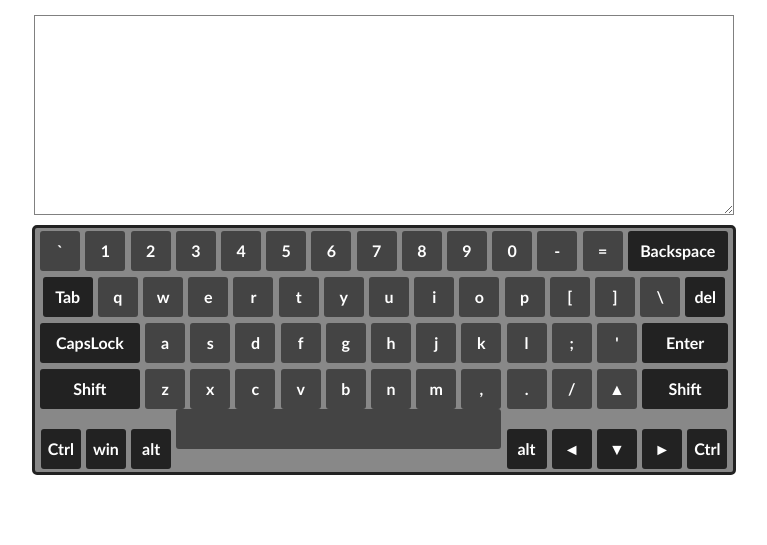
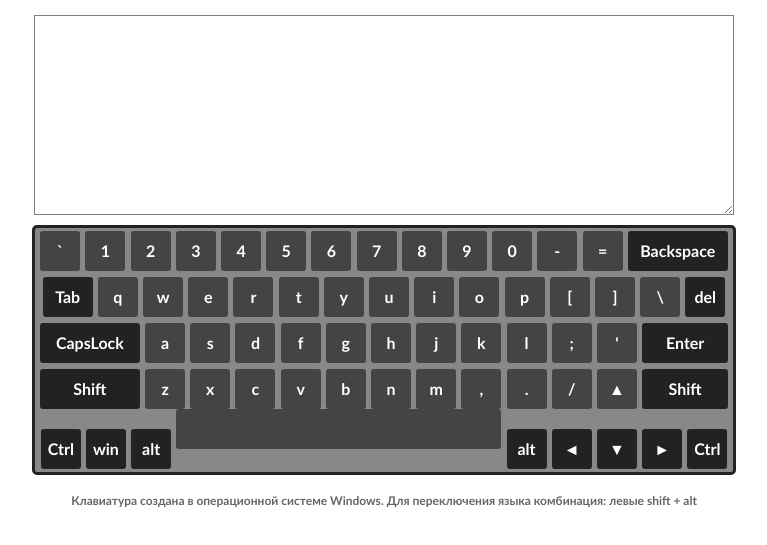
Before and after one commit to PopovaOlha/virtual-keyboard, a website with bundled scripts: page html/index.html in a window 1280 px wide. Shown: the part 55-600 px from the top of the page, without its empty margins (256-1023 px from the left). Built offline with nearby package versions, Linux system fonts and the light colour scheme.

Commit message:
refactor: add a uppercase for title

```diff
--- a/html/index.html
+++ b/html/index.html
@@ -7,7 +7,7 @@
     <link rel="icon" href="../assets/image-1.ico">
     <link href="https://fonts.googleapis.com/css2?family=Material+Icons" rel="stylesheet">
     <link rel="stylesheet" href="../styles/style.css">
-    <title>Virtual-keyboard</title>
+    <title>Virtual-Keyboard</title>
 </head>
 <body class="body">
 
--- a/js/app.js
+++ b/js/app.js
@@ -9,6 +9,7 @@ const Keyboard = {
     main: null,
     keysContainer: null,
     engContainer: null,
+    textContent: null,
     keys: [],
     changeKeys: [],
   },
@@ -25,7 +26,7 @@ const Keyboard = {
 
   init({ elements } = this) {
     let {
-      container, title, textArea, main, keysContainer, engContainer,
+      container, title, textArea, main, keysContainer, engContainer, textContent,
     } = elements;
 
     // create elements
@@ -35,15 +36,18 @@ const Keyboard = {
     main = document.createElement('div');
     keysContainer = document.createElement('div');
     engContainer = document.createElement('div');
+    textContent = document.createElement('p');
 
     // setup elements
     container.classList.add('container');
     title.classList.add('keyboard-title');
     title.innerHTML = 'RSS Виртуальная клавиатура';
+    textContent.innerHTML = 'Клавиатура создана в операционной системе Windows. Для переключения языка комбинация: левыe shift + alt';
     textArea.classList.add('body--textarea');
     main.classList.add('keyboard');
     keysContainer.classList.add('keyboard__keys');
     engContainer.classList.add('change__keys', 'hidden');
+    textContent.classList.add('text');
     keysContainer.appendChild(this._createKeys(keyLayout));
     engContainer.appendChild(this._createKeys(langKeys));
     this.elements.keys = keysContainer.childNodes;
@@ -59,7 +63,7 @@ const Keyboard = {
     // add to DOM
     container.append(title, textArea);
     main.append(keysContainer, engContainer);
-    document.body.append(container, main);
+    document.body.append(container, main, textContent);
 
     // automatically use keyboard for elements with .body--textarea
     document.querySelectorAll('.body--textarea').forEach((element) => {
--- a/styles/style.css
+++ b/styles/style.css
@@ -97,3 +97,10 @@
 .hidden{
     display:none;
 }
+.text {
+    margin-top: 20px;
+    text-align: center;
+    font-size: 12px;
+    opacity: 0.6;
+    font-weight: 600;
+}
```
